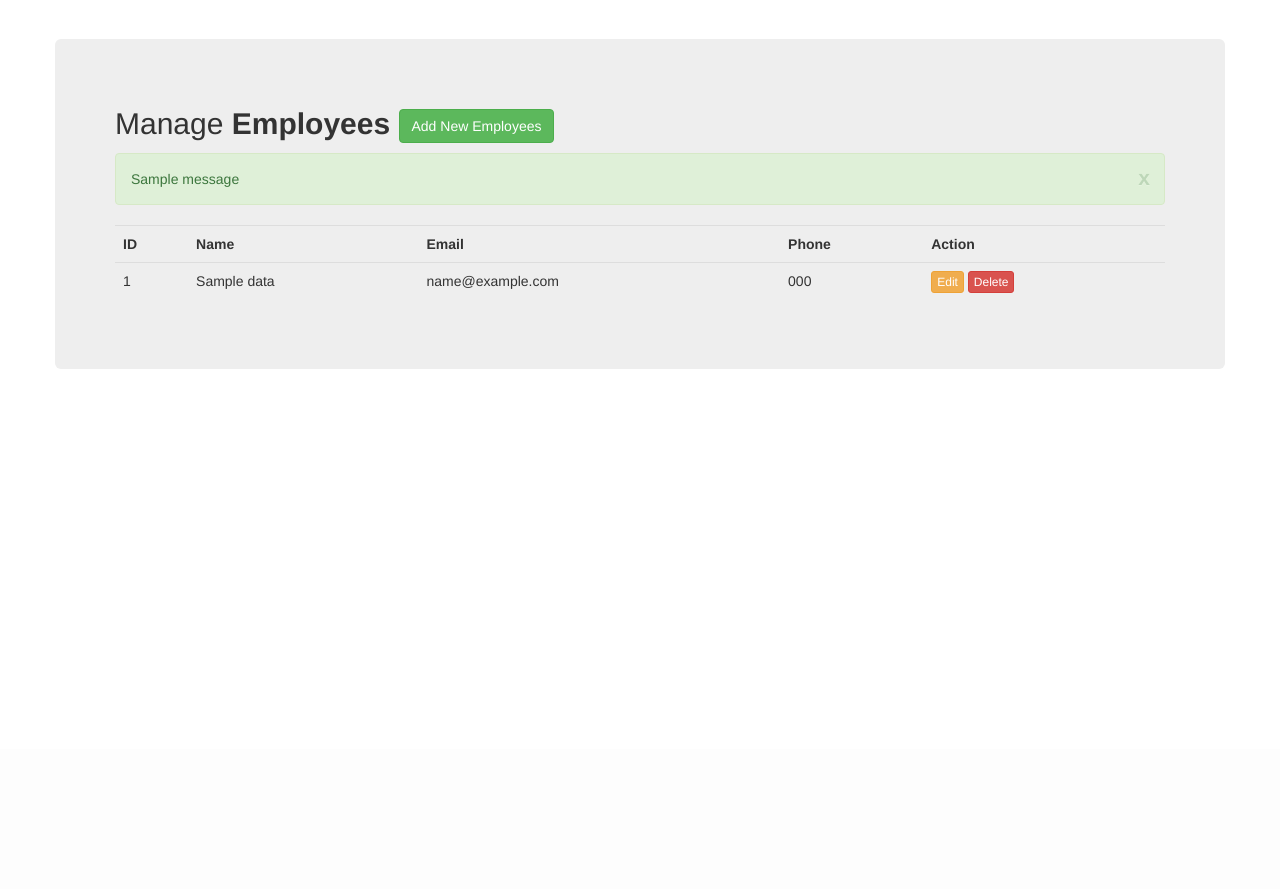
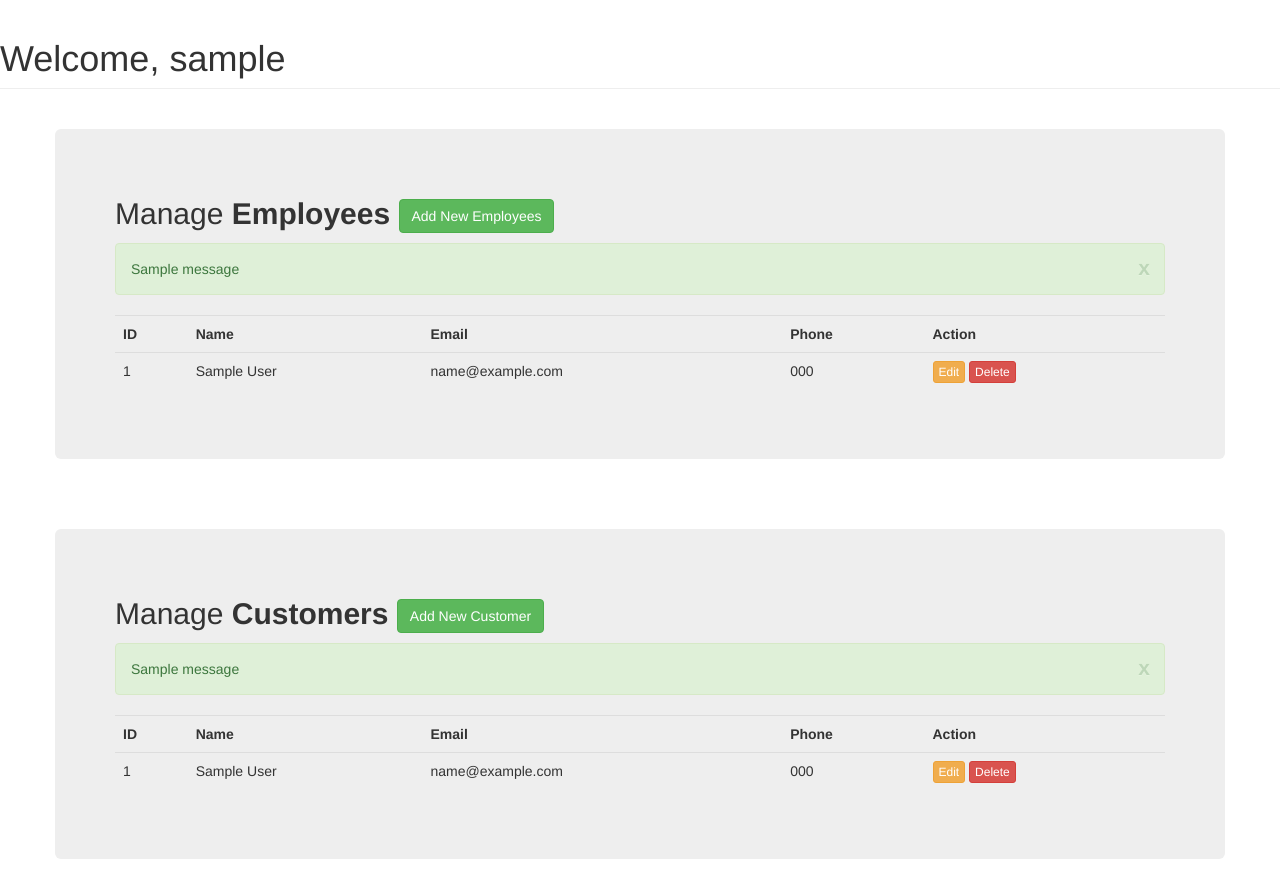
Before and after one commit to saintaubins/flask-crud-app, a Flask app: page /crud in a window 1280 px wide. Shown: the part 51-940 px from the top of the page. Before the commit the page ends 420 px from the top, so only its background shows below. Run offline with Flask 2, Linux system fonts and the light colour scheme; a user stored in the database is signed in; tables that the repository leaves empty hold one stand-in row (values such as "Sample post"); one stand-in notice (Sample message) is shown; some libraries are stand-ins or nearby versions.

Commit message:
added 2nd table

```diff
--- a/app.py
+++ b/app.py
@@ -18,7 +18,7 @@ login_manager = LoginManager()
 login_manager.init_app(app)
 login_manager.login_view = 'login'
 
-ENV = 'prod'
+ENV = 'dev'
 
 if ENV == 'dev':
     app.debug = True
@@ -53,7 +53,21 @@ class RegisterForm(FlaskForm):
 
 
 #Creating model table for our CRUD database
-class Data(db.Model):
+class EmployeeData(db.Model):
+    id = db.Column(db.Integer, primary_key = True)
+    name = db.Column(db.String(100))
+    email = db.Column(db.String(100))
+    phone = db.Column(db.String(100))
+
+
+    def __init__(self, name, email, phone):
+
+        self.name = name
+        self.email = email
+        self.phone = phone
+
+#Creating model table for our CRUD database
+class CustomerData(db.Model):
     id = db.Column(db.Integer, primary_key = True)
     name = db.Column(db.String(100))
     email = db.Column(db.String(100))
@@ -77,9 +91,10 @@ def Index():
 @app.route('/crud')
 @login_required
 def crud():
-    all_data = Data.query.all()
+    all_employees = EmployeeData.query.all()
+    all_customers = CustomerData.query.all()
 
-    return render_template("crud.html", employees = all_data)
+    return render_template("crud.html", employees = all_employees, customers = all_customers, name=current_user.username)
 
 @app.route('/login', methods=['GET', 'POST'])
 def login():
@@ -106,8 +121,9 @@ def signup():
         new_user = User(username=form.username.data, email=form.email.data, password=hashed_password)
         db.session.add(new_user)
         db.session.commit()
-
-        return '<h1>New user has been created!</h1>'
+        flash('New user has been created!')
+        return redirect(url_for('login'))
+        #return '<h1>New user has been created!</h1>'
         #return '<h1>' + form.username.data + ' ' + form.email.data + ' ' + form.password.data + '</h1>'
 
     return render_template('signup.html', form=form)
@@ -123,9 +139,9 @@ def logout():
     logout_user()
     return redirect(url_for('Index'))
 
-#this route is for inserting data to mysql database via html forms
-@app.route('/insert', methods = ['POST'])
-def insert():
+#this route is for inserting data to postgres database via html forms
+@app.route('/e_insert', methods = ['POST'])
+def einsert():
 
     if request.method == 'POST':
 
@@ -134,28 +150,63 @@ def insert():
         phone = request.form['phone']
 
 
-        my_data = Data(name, email, phone)
+        my_data = EmployeeData(name, email, phone)
         db.session.add(my_data)
         db.session.commit()
 
-        flash("Employee Inserted Successfully")
+        flash("Employee Inserted Successfully", "category1")
+
+        return redirect(url_for('crud'))
+
+#this route is for inserting data to postgres database via html forms
+@app.route('/c_insert', methods = ['POST'])
+def cinsert():
+
+    if request.method == 'POST':
+
+        name = request.form['name']
+        email = request.form['email']
+        phone = request.form['phone']
+
+
+        my_data = CustomerData(name, email, phone)
+        db.session.add(my_data)
+        db.session.commit()
+
+        flash("Customer Inserted Successfully", "category2")
 
         return redirect(url_for('crud'))
 
 
 #this is our update route where we are going to update our employee
-@app.route('/update', methods = ['GET', 'POST'])
-def update():
+@app.route('/e_update', methods = ['GET', 'POST'])
+def eupdate():
 
     if request.method == 'POST':
-        my_data = Data.query.get(request.form.get('id'))
+        my_data = EmployeeData.query.get(request.form.get('id'))
 
         my_data.name = request.form['name']
         my_data.email = request.form['email']
         my_data.phone = request.form['phone']
 
         db.session.commit()
-        flash("Employee Updated Successfully")
+        flash("Employee Updated Successfully", "category1")
+
+        return redirect(url_for('crud'))
+
+#this is our update route where we are going to update our customer
+@app.route('/c_update', methods = ['GET', 'POST'])
+def cupdate():
+
+    if request.method == 'POST':
+        my_data = CustomerData.query.get(request.form.get('id'))
+
+        my_data.name = request.form['name']
+        my_data.email = request.form['email']
+        my_data.phone = request.form['phone']
+
+        db.session.commit()
+        flash("Customer Updated Successfully", "category2")
 
         return redirect(url_for('crud'))
 
@@ -163,12 +214,22 @@ def update():
 
 
 #This route is for deleting our employee
-@app.route('/delete/<id>/', methods = ['GET', 'POST'])
-def delete(id):
-    my_data = Data.query.get(id)
+@app.route('/e_delete/<id>/', methods = ['GET', 'POST'])
+def edelete(id):
+    my_data = EmployeeData.query.get(id)
     db.session.delete(my_data)
     db.session.commit()
-    flash("Employee Deleted Successfully")
+    flash("Employee Deleted Successfully", "category1")
+
+    return redirect(url_for('crud'))
+
+#This route is for deleting our customer
+@app.route('/c_delete/<id>/', methods = ['GET', 'POST'])
+def cdelete(id):
+    my_data = CustomerData.query.get(id)
+    db.session.delete(my_data)
+    db.session.commit()
+    flash("Customer Deleted Successfully", "category2")
 
     return redirect(url_for('crud'))
 
--- a/static/crud.css
+++ b/static/crud.css
@@ -0,0 +1,3 @@
+.page-header {
+    margin-top: 0;
+  }
--- a/templates/crud.html
+++ b/templates/crud.html
@@ -11,14 +11,16 @@
 {% endblock %}
 
 {% block body %}
- <br><br>
+<br><br>
+<h1 class="page-header">Welcome, {{ name }}</h1>
+<br>
 <div class="container">
     <div class="row">
         <div class="col md-12">
             <div class="jumbotron p-3">
                 <h2>Manage <b>Employees </b>  <button type="button"  class="btn btn-success float-right"
                 data-toggle="modal" data-target="#mymodal">Add New Employees</button> </h2>
-                {% with messages = get_flashed_messages() %}
+                {% with messages = get_flashed_messages(category_filter=["category1"]) %}
                 {% if messages %}
                 {% for message in messages %}
                 <div class="alert alert-success alert-dismissable" role="alert">
@@ -45,8 +47,8 @@
                         <td>{{row.email}}</td>
                         <td>{{row.phone}}</td>
                         <td>
-                            <a href="/update/{{row.id}}" class="btn btn-warning btn-xs" data-toggle="modal" data-target="#modaledit{{row.id}}">Edit</a>
-                            <a href="/delete/{{row.id}}" class="btn btn-danger btn-xs" onclick="return confirm('Are You Sure You Want To Delete ?')">Delete</a>
+                            <a href="/e_update/{{row.id}}" class="btn btn-warning btn-xs" data-toggle="modal" data-target="#modaledit{{row.id}}">Edit</a>
+                            <a href="/e_delete/{{row.id}}" class="btn btn-danger btn-xs" onclick="return confirm('Are You Sure You Want To Delete ?')">Delete</a>
                         </td>
                     </tr>
                   <!-- Modal Edit Employee-->
@@ -57,7 +59,7 @@
                             <h4 class="modal-title">Update Information</h4>
                         </div>
                             <div class="modal-body">
-                                <form action="{{url_for('update')}}" method="POST">
+                                <form action="{{url_for('eupdate')}}" method="POST">
                                     <div class="form-group">
                                         <label>Name:</label>
                                             <input type="hidden"  name="id" value="{{row.id}}">
@@ -93,7 +95,7 @@
                         <h4 class="modal-title">Add Employee</h4>
                     </div>
                         <div class="modal-body">
-                            <form action="{{url_for('insert')}}" method="POST">
+                            <form action="{{url_for('einsert')}}" method="POST">
                             <div class="form-group">
                                 <label>Name:</label>
                                 <input type="text" class="form-control" name="name" required="1">
@@ -120,4 +122,113 @@
         </div>
     </div>
 </div>
+<br><br>
+<div class="container">
+    <div class="row">
+        <div class="col md-12">
+            <div class="jumbotron p-3">
+                <h2>Manage <b>Customers </b>  <button type="button"  class="btn btn-success float-right"
+                data-toggle="modal" data-target="#mymodal2">Add New Customer</button> </h2>
+                {% with messages2 = get_flashed_messages(category_filter=["category2"]) %}
+                {% if messages2 %}
+                {% for msg in messages2 %}
+                <div class="alert alert-success alert-dismissable" role="alert">
+                    <button type="button" class="close" data-dismiss="alert" aria-label="close">
+                        <span aria-hidden="true">x</span>
+                    </button>
+                {{msg}}
+                </div>
+                {% endfor %}
+                {% endif %}
+                {% endwith %}
+                <table class="table table-hover table-dark">
+                    <tr>
+                        <th>ID</th>
+                        <th>Name</th>
+                        <th>Email</th>
+                        <th>Phone</th>
+                        <th>Action</th>
+                    </tr>
+                   {% for row in customers %}
+                    <tr>
+                        <td>{{row.id}}</td>
+                        <td>{{row.name}}</td>
+                        <td>{{row.email}}</td>
+                        <td>{{row.phone}}</td>
+                        <td>
+                            <a href="/c_update/{{row.id}}" class="btn btn-warning btn-xs" data-toggle="modal" data-target="#modaledit2{{row.id}}">Edit</a>
+                            <a href="/c_delete/{{row.id}}" class="btn btn-danger btn-xs" onclick="return confirm('Are You Sure You Want To Delete ?')">Delete</a>
+                        </td>
+                    </tr>
+                  <!-- Modal Edit Customer-->
+                <div id="modaledit2{{row.id}}" class="modal fade" role="dialog">
+                <div class="modal-dialog">
+                    <div class="modal-content">
+                        <div class="modal-header">
+                            <h4 class="modal-title">Update Information</h4>
+                        </div>
+                            <div class="modal-body">
+                                <form action="{{url_for('cupdate')}}" method="POST">
+                                    <div class="form-group">
+                                        <label>Name:</label>
+                                            <input type="hidden"  name="id" value="{{row.id}}">
+                                            <input type="text" class="form-control" name="name" value="{{row.name}}">
+                                    </div>
+                                    <div class="form-group">
+                                        <label>Email:</label>
+                                        <input type="text" class="form-control" name="email" value="{{row.email}}">
+                                    </div>
+                                    <div class="form-group">
+                                        <label>Phone:</label>
+                                        <input type="text" class="form-control" name="phone" value="{{row.phone}}">
+                                    </div>
+                                    <div class="form-group">
+                                        <button class="btn btn-primary" type="submit">Update</button>
+                                    </div>
+                                </form>
+                            </div>
+                        <div class="modal-footer">
+                            <button type="button" class="btn btn-secondary" data-dismiss="modal">Close</button>
+                        </div>
+                    </div>
+                </div>
+                </div>
+                {% endfor %}
+                </table>
+            </div>
+                  <!-- Modal Add Customer-->
+            <div id="mymodal2" class="modal fade" role="dialog">
+            <div class="modal-dialog">
+                <div class="modal-content">
+                    <div class="modal-header">
+                        <h4 class="modal-title">Add Customer</h4>
+                    </div>
+                        <div class="modal-body">
+                            <form action="{{url_for('cinsert')}}" method="POST">
+                            <div class="form-group">
+                                <label>Name:</label>
+                                <input type="text" class="form-control" name="name" required="1">
+                            </div>
+                                <div class="form-group">
+                                <label>Email:</label>
+                                <input type="email" class="form-control" name="email" required="1">
+                            </div>
+                                <div class="form-group">
+                                <label>Phone:</label>
+                                <input type="number" class="form-control" name="phone" required="1">
+                            </div>
+                            <div class="form-group">
+                                <button class="btn btn-primary" type="submit">Add Customer</button>
+                            </div>
+                            </form>
+                        </div>
+                    <div class="modal-footer">
+                        <button type="button" class="btn btn-secondary" data-dismiss="modal">Close</button>
+                    </div>
+                </div>
+            </div>
+            </div>
+        </div>
+    </div>
+</div>
 {% endblock %}
--- a/templates/header.html
+++ b/templates/header.html
@@ -26,7 +26,7 @@ Flask CRUD API
           <span class="icon-bar"></span>
           <span class="icon-bar"></span>
         </button>
-        <a class="navbar-brand" href="#">Flask CRUD API</a>
+        <a class="navbar-brand" href="/">Flask CRUD API</a>
       </div>
       <div id="navbar" class="navbar-collapse collapse">
         <ul class="nav navbar-nav navbar-right">
```
